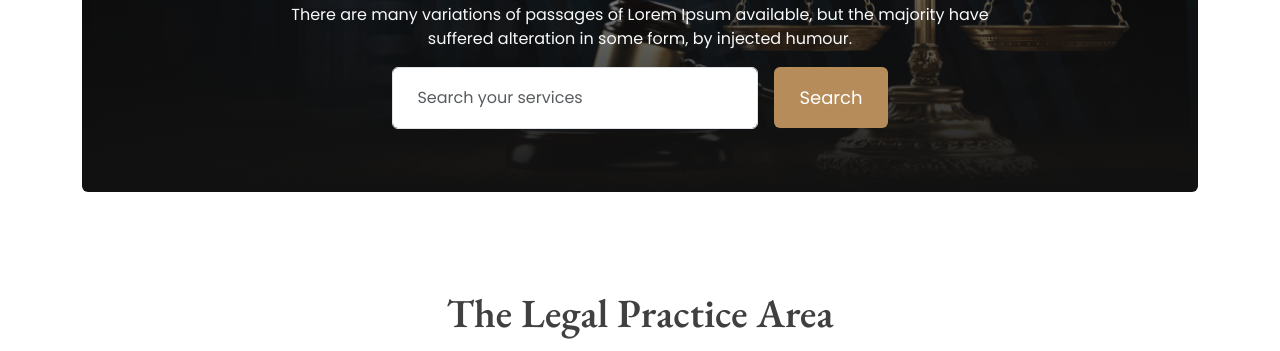
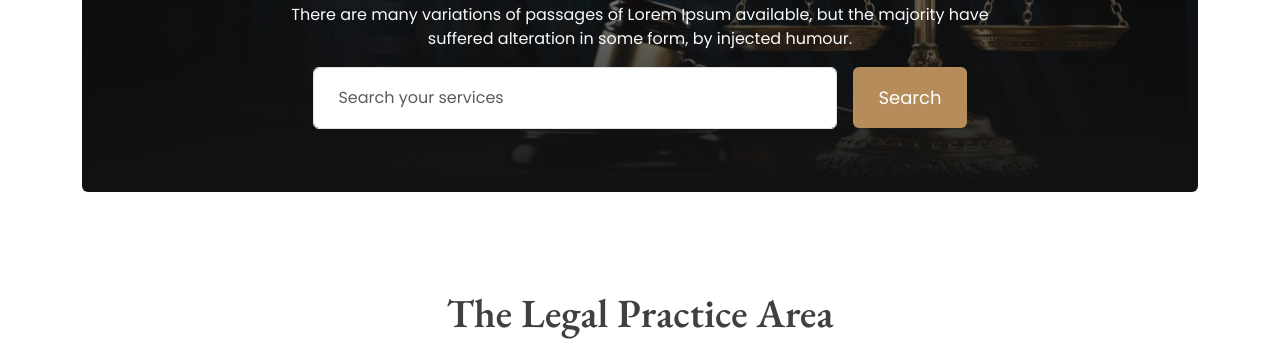
Before and after one commit to hafsaanwar/assignment-three, a plain HTML site: page index.html in a window 1280 px wide. Shown: the part 431-782 px from the top of the page. Drawn offline with nearby package versions, Linux system fonts and the light colour scheme.

Commit message:
Search Option wide change

```diff
--- a/index.html
+++ b/index.html
@@ -111,7 +111,7 @@
                 <div class="search-forms">
                     <form class="row g-3 justify-content-center">
 
-                        <div class="col-auto ">
+                        <div class="col-auto w-75">
                             <label for="inputPassword2" class="visually-hidden">Search your services</label>
                             <input type="text" class="form-control px-4 banner-contact-form" id="inputPassword2"
                                 placeholder="Search your services">
```
